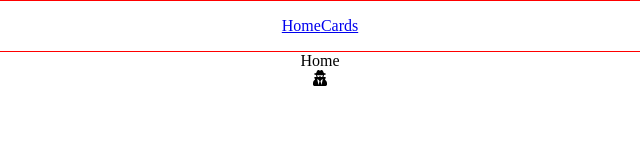
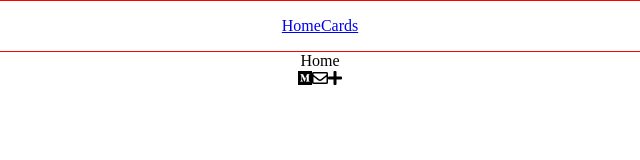
Before and after one commit to manloeng/web-projects, a Vue app in the folder my-project/: page / in a window 1280 px wide. Shown: the full height of the page, 320-960 px from the left. Built offline with nearby package versions, Linux system fonts and the light colour scheme.

Commit message:
Refactor use of font-awesome

```diff
--- a/my-project/package.json
+++ b/my-project/package.json
@@ -8,20 +8,20 @@
     "lint": "vue-cli-service lint"
   },
   "dependencies": {
-    "@fortawesome/fontawesome-svg-core": "^1.2.25",
-    "@fortawesome/free-solid-svg-icons": "^5.11.2",
-    "@fortawesome/vue-fontawesome": "^0.1.7",
     "core-js": "^2.6.5",
     "vue": "^2.6.10",
     "vue-router": "^3.1.3"
   },
   "devDependencies": {
+    "@fortawesome/fontawesome-free": "^5.11.2",
     "@vue/cli-plugin-babel": "^3.11.0",
     "@vue/cli-plugin-eslint": "^3.11.0",
     "@vue/cli-service": "^3.11.0",
     "babel-eslint": "^10.0.1",
     "eslint": "^5.16.0",
     "eslint-plugin-vue": "^5.0.0",
+    "node-sass": "^4.12.0",
+    "sass-loader": "^8.0.0",
     "vue-template-compiler": "^2.6.10"
   },
   "eslintConfig": {
--- a/my-project/src/App.vue
+++ b/my-project/src/App.vue
@@ -1,23 +1,27 @@
 <template>
   <div id="app">
     <nav>
-        <router-link to='/'>Home</router-link>
-        <router-link to='/cards'>Cards</router-link>
+      <router-link to="/">Home</router-link>
+      <router-link to="/cards">Cards</router-link>
       <!-- <router-link to='/register'>Register</router-link> -->
       <!-- <router-link to='/login'>Login</router-link> -->
     </nav>
     <router-view />
-     <font-awesome-icon icon="user-secret" />
+    <i class="fab fa-medium"></i>
+    <i class="far fa-envelope"></i>
+    <i class="fas fa-plus"></i>
+    <!-- <font-awesome-icon icon="user-secret" /> -->
   </div>
 </template>
 
 <script>
-export default {
-}
+export default {};
 </script>
 
 <style>
-  html, body, #app{
+html,
+body,
+#app {
   width: 100vw;
   height: 100vh;
   margin: 0;
--- a/my-project/src/main.js
+++ b/my-project/src/main.js
@@ -2,13 +2,15 @@ import Vue from 'vue'
 import App from './App.vue'
 import VueRouter from 'vue-router'
 import routes from './router/routes.js';
-import { library } from '@fortawesome/fontawesome-svg-core'
-import { faUserSecret } from '@fortawesome/free-solid-svg-icons'
-import { FontAwesomeIcon } from '@fortawesome/vue-fontawesome'
+import '@fortawesome/fontawesome-free/css/all.css'
+// import '@fortawesome/fontawesome-free/scss/fontawesome.scss'
+// import { library } from '@fortawesome/fontawesome-svg-core'
+// import { faUserSecret } from '@fortawesome/free-solid-svg-icons'
+// import { FontAwesomeIcon } from '@fortawesome/vue-fontawesome'
 
-library.add(faUserSecret)
+// library.add(faUserSecret)
 
-Vue.component('font-awesome-icon', FontAwesomeIcon)
+// Vue.component('font-awesome-icon', FontAwesomeIcon)
 
 Vue.use(VueRouter)
 
```
Also changed, not shown: 1 other file. Lines whose indentation alone changed are shown as unchanged.
